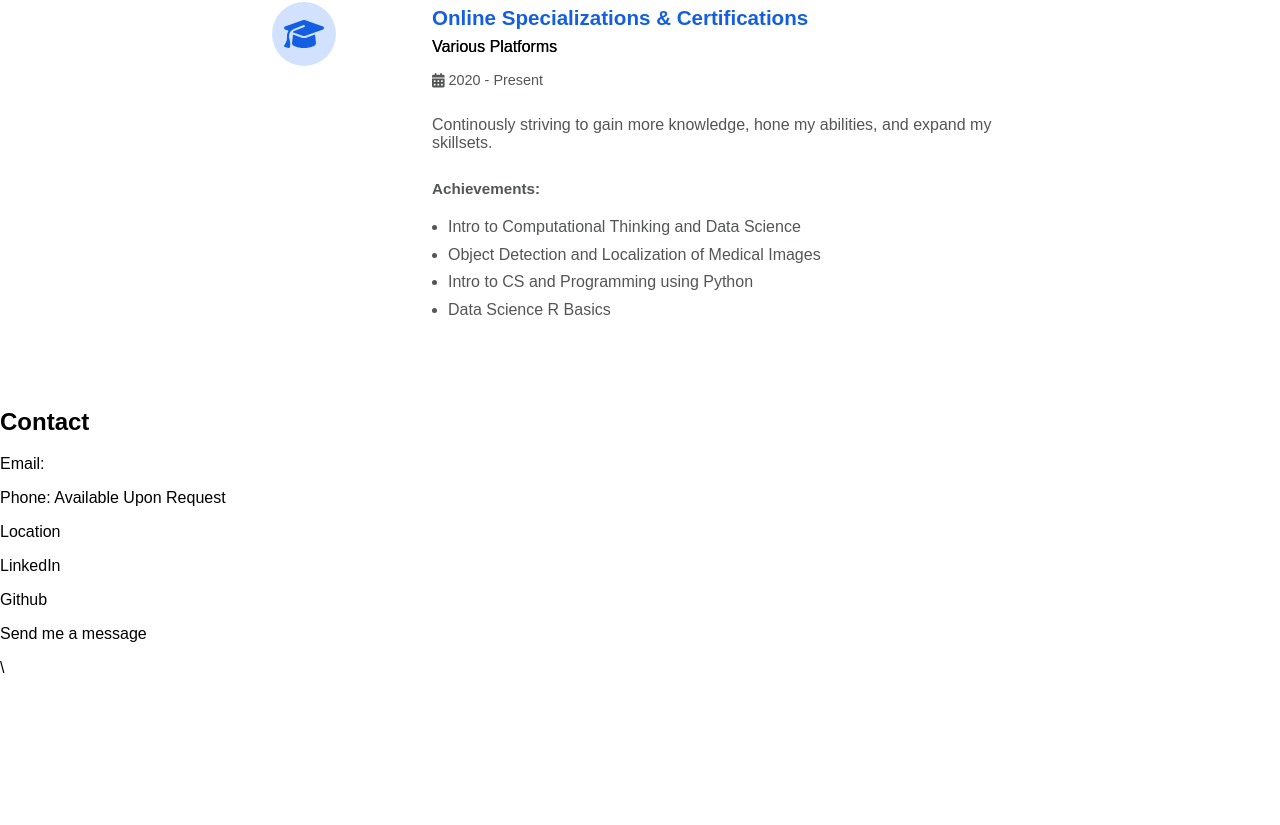
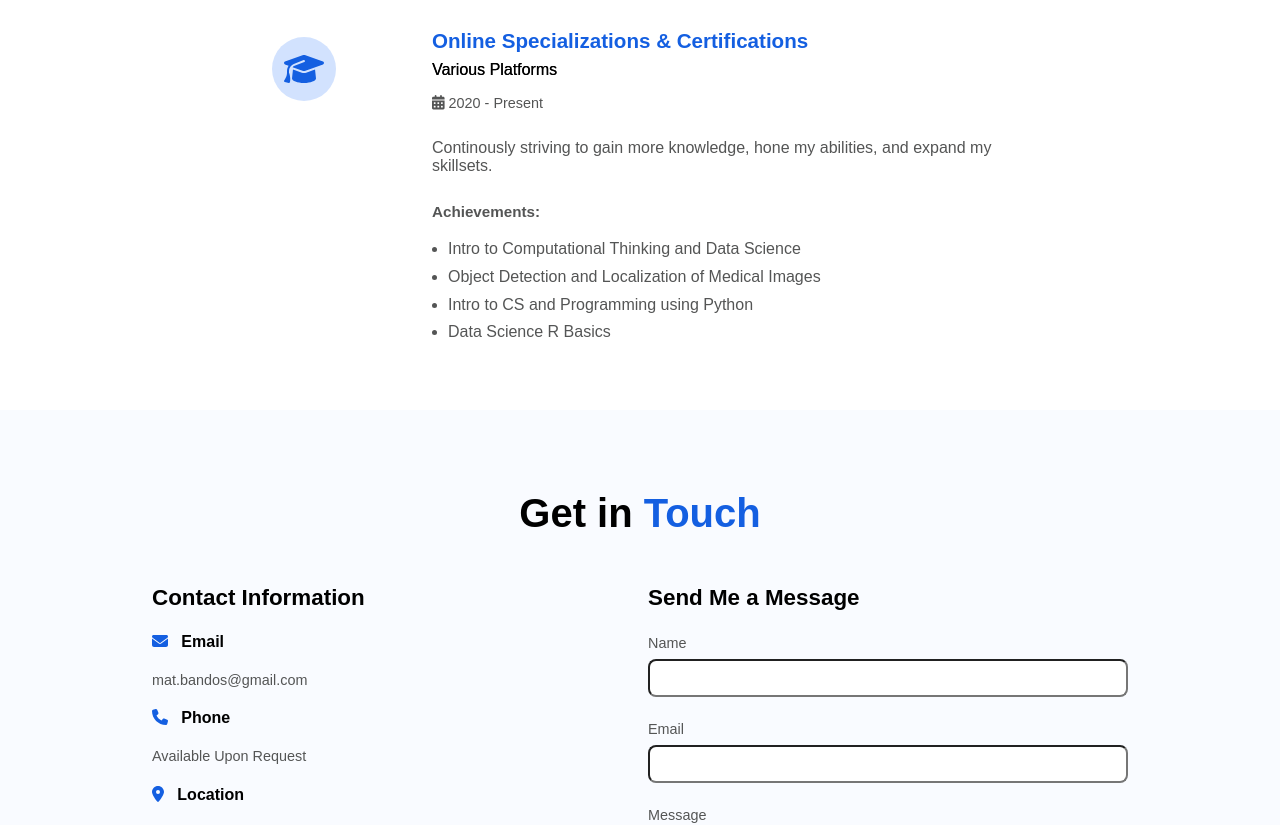
Before and after one commit to RoboticsMB/Personal_Website_2.0, a React (Create React App) app: page / in a window 1280 px wide. Shown: the part 6435-7260 px from the top of the page. Before the commit the page ends 7112 px from the top, so only its background shows below. Built offline with nearby package versions, Linux system fonts and the light colour scheme.

Commit message:
Created content for contact me section, began styling section, adjusted padding in other sections

```diff
--- a/src/Components/Contact/Contact.css
+++ b/src/Components/Contact/Contact.css
@@ -0,0 +1,73 @@
+.contact-section{
+    background-color: #f9fbff;
+    padding-top: 3rem;
+    padding-bottom: 3rem;
+}
+
+.contact-section h2{
+    text-align: center;
+    font-size: 2.5rem;
+}
+
+.color-touch{
+    color: #145fe1;
+}
+
+.contact-container{
+    padding: 1rem;
+    display: flex;
+    flex-wrap: wrap;
+    justify-content: center;
+    gap: 1rem;
+}
+
+.contact-container p{
+    font-size: .9rem;
+    color: #545555;
+}
+
+.contact-info,
+.contact-form{
+    flex: 1 1 25rem;
+    max-width: 30rem;
+    min-width: 20rem;
+}
+
+.contact-info h3,
+.contact-form h3{
+    font-size: 1.4rem;
+    margin: 0;
+}
+
+.contact-icon{
+    color: #145fe1;
+}
+
+.contact-form form{
+    display: flex;
+    flex-direction: column;
+}
+
+.contact-form p{
+    margin: 1.5rem 0 .5rem 0;
+}
+
+.contact-form input{
+    border-radius: 0.5rem;
+    height: 2rem;
+}
+
+.contact-form textarea{
+    border-radius: 0.5rem;
+    height: 10rem;
+    resize: vertical;
+}
+
+.contact-form button{
+    font-size: 1.1rem;
+    margin: 2rem 0rem;
+    padding: 1rem;
+    border-radius: .5rem;
+    background: #145fe1;
+    color: white;
+}
--- a/src/Components/Contact/Contact.js
+++ b/src/Components/Contact/Contact.js
@@ -1,16 +1,64 @@
 import './Contact.css'
+import { FontAwesomeIcon } from '@fortawesome/react-fontawesome';
+import { faEnvelope, faPhone, faLocationDot } from '@fortawesome/free-solid-svg-icons'
+import { faLinkedin, faGithub } from '@fortawesome/free-brands-svg-icons'
 
 function Contact(){
+    const contacts = [
+        {
+            title: "Email",
+            info: "mat.bandos@gmail.com",
+            icon: faEnvelope
+        },
+        {
+            title: "Phone",
+            info: "Available Upon Request",
+            icon: faPhone
+        },
+        {
+            title: "Location",
+            info: "United States",
+            icon: faLocationDot
+        },
+        {
+            title: "LinkedIn",
+            info: "https://www.linkedin.com/in/matthew-bandos-4646ab316",
+            icon: faLinkedin
+        },
+        {
+            title: "Github",
+            info: "https://github.com/RoboticsMB",
+            icon: faGithub
+        }
+    ]
+
+
     return (
         <section id="contact" className="contact-section">
+            <h2>Get in <span className="color-touch">Touch</span></h2>
             <div className="contact-container">
-                <h2>Contact</h2>
-                <p>Email:</p>
-                <p>Phone: Available Upon Request</p>
-                <p>Location</p>
-                <p>LinkedIn</p>
-                <p>Github</p>
-                <p>Send me a message</p>\
+                <div className="contact-info">
+                    <h3>Contact Information</h3>
+                    {contacts.map((cts, index) => (
+                        <div className="contact-type" key={index}>
+                            <h4 className="contact-title">
+                                <FontAwesomeIcon icon={cts.icon} className="contact-icon" /> &nbsp; {cts.title}</h4>
+                            <p className="contact-info">{cts.info}</p>
+                        </div>
+                    ))}
+                </div>
+                <div className="contact-form">
+                    <h3>Send Me a Message</h3>
+                    <form>
+                        <p>Name</p>
+                        <input type="text" required/>
+                        <p>Email</p>
+                        <input type="email" required/>
+                        <p>Message</p>
+                        <textarea required></textarea>
+                        <button type="submit">Send Message</button>
+                    </form>
+                </div>
             </div>
       </section>
     )
--- a/src/Components/Education/Education.css
+++ b/src/Components/Education/Education.css
@@ -78,6 +78,7 @@
 }
 
 .degree-titles h3{
+    margin-top: .25rem;
     margin-bottom: 0rem;
 }
 
--- a/src/Components/Experience/Experience.css
+++ b/src/Components/Experience/Experience.css
@@ -14,6 +14,7 @@
 }
 
 .timeline{
+    padding: 1rem;
     position: relative;
     margin: 0 auto;
     padding-left: 1rem; /*This is so that the text is not right up against the line*/
--- a/src/Components/TechnicalProjects/TechnicalProjects.css
+++ b/src/Components/TechnicalProjects/TechnicalProjects.css
@@ -19,10 +19,10 @@
     justify-content: center;
     gap: 2rem;
     font-size: 1rem;
-    padding: 1rem;
 }
 
 .project-item{
+    padding: 1rem;
     color: #545555;
     background-color: white;
     box-shadow: 0 .2rem .4rem rgba(0,0,0,0.1);
```
